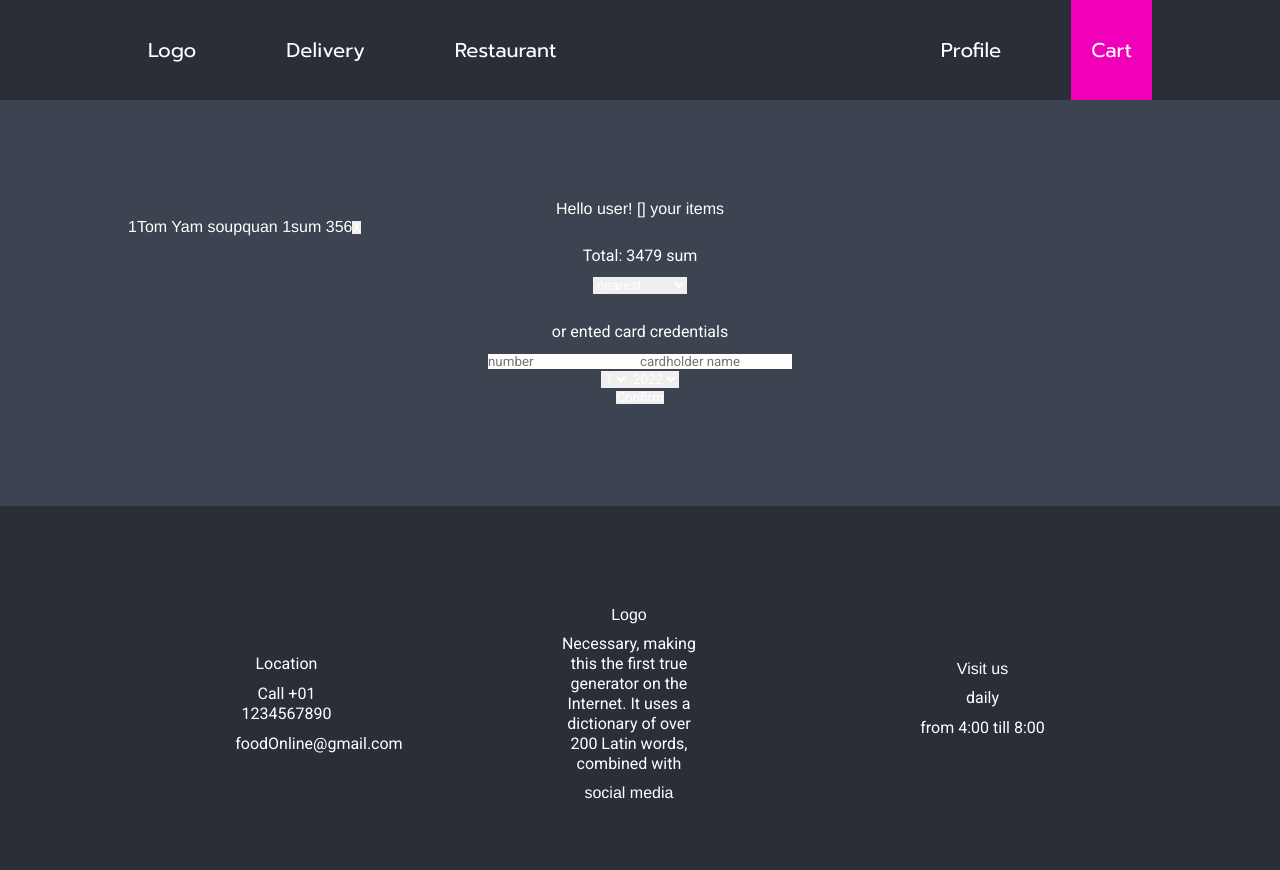
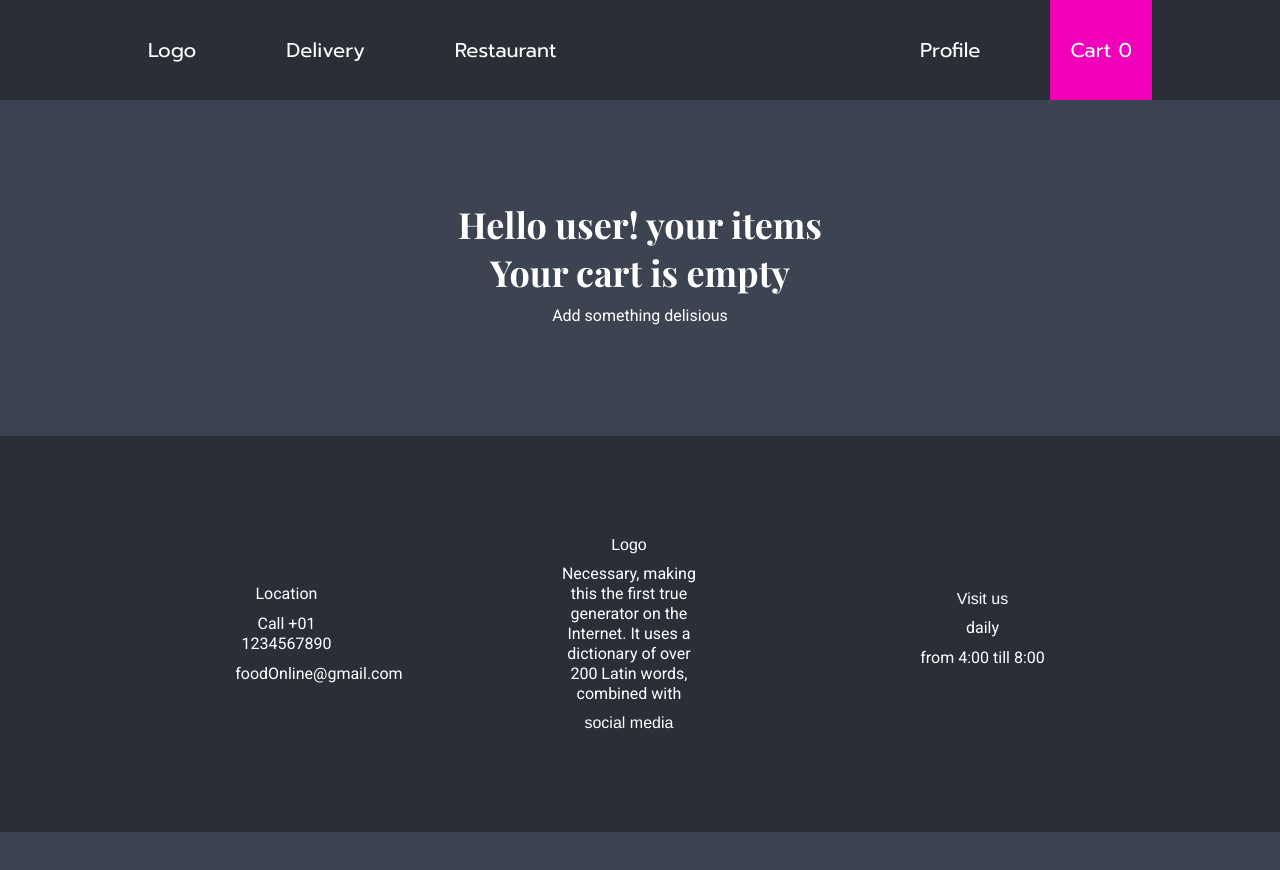
Before and after one commit to Viktoriia-Piskova/bistro-online-restaurant, a Vue app: page /cart in a window 1280 px wide. Shown: the top 870 px of the page. After the commit the page ends 832 px from the top, so only its background shows below. Built offline with nearby package versions, Linux system fonts and the light colour scheme.

Commit message:
Cart display

```diff
--- a/src/App.vue
+++ b/src/App.vue
@@ -17,7 +17,9 @@
           <router-link to="/register">Profile</router-link>
         </li>
         <li class="cart-link" @add_to_cart="addToCart">
-          <router-link to="/cart">Cart</router-link>
+          <router-link to="/cart"
+            >Cart {{ $store.state.cart.length }}</router-link
+          >
         </li>
       </ul>
     </nav>
@@ -33,12 +35,6 @@ export default {
     return {
       cart: [],
     };
-  },
-  methods: {
-    addToCart() {
-      this.cart.push(1);
-      console.log(this.cart);
-    },
   },
   components: {
     SiteFooter,
--- a/src/store/index.js
+++ b/src/store/index.js
@@ -7,7 +7,7 @@ export default createStore({
   getters: {},
   mutations: {
     ADD_TO_CART(state, dish) {
-      state.cart.push(dish.id);
+      state.cart.push(dish);
       console.log(state.cart);
     },
   },
--- a/src/views/CartPage.vue
+++ b/src/views/CartPage.vue
@@ -1,13 +1,18 @@
 <template>
   <section class="cart">
-    <div class="cart-user">Hello user! {{ cartSum }} your items</div>
+    <div class="cart-user"><h3>Hello user! your items</h3></div>
+    <div v-if="orders.length === 0" class="cart-user empty-order">
+      <h3>Your cart is empty</h3>
+      <p>Add something delisious</p>
+    </div>
+    <div v-if="orders.length > 0">
       <div class="cart-items">
         <table>
-        <tr>
+          <tr v-for="order in orders" :key="order.id">
             <td>1</td>
-          <td>Tom Yam soup</td>
-          <td>quan 1</td>
-          <td>sum 356</td>
+            <td>{{ order.name }}</td>
+            <td>{{ order.price }}</td>
+            <td>356</td>
             <td><button class="cart-delete">X</button></td>
           </tr>
         </table>
@@ -51,6 +56,7 @@
           </div>
         </div>
       </div>
+    </div>
   </section>
 </template>
 
@@ -59,7 +65,7 @@ export default {
   name: "CartPage",
   data() {
     return {
-      cartSum: this.$store.state.cart,
+      orders: this.$store.state.cart,
     };
   },
   created() {
@@ -67,3 +73,48 @@ export default {
   },
 };
 </script>
+
+<style scoped>
+.cart-items table {
+  width: 100%;
+  font-size: 20px;
+  font-family: "Roboto";
+}
+.cart-items td {
+  color: #fff8f8;
+  background-color: #c0c0c04a;
+  padding: 16px;
+  width: auto;
+  font-size: 32px;
+  font-family: "Prompt";
+}
+
+.cart-delete {
+  width: 50px;
+  height: 50px;
+  color: darkred;
+  font-size: 20px;
+  font-weight: 700;
+  background: none;
+}
+
+.select-time {
+  width: 50%;
+  padding: 10px;
+  color: black;
+  border: none;
+  font-size: 20px;
+}
+
+select * {
+  color: #000;
+  font-size: 20px;
+  padding: 10px;
+  margin: 10px;
+}
+
+.card-wrapper {
+  background-color: #793ef9;
+  border-radius: 20px;
+}
+</style>
```
Lines whose indentation alone changed are shown as unchanged.
